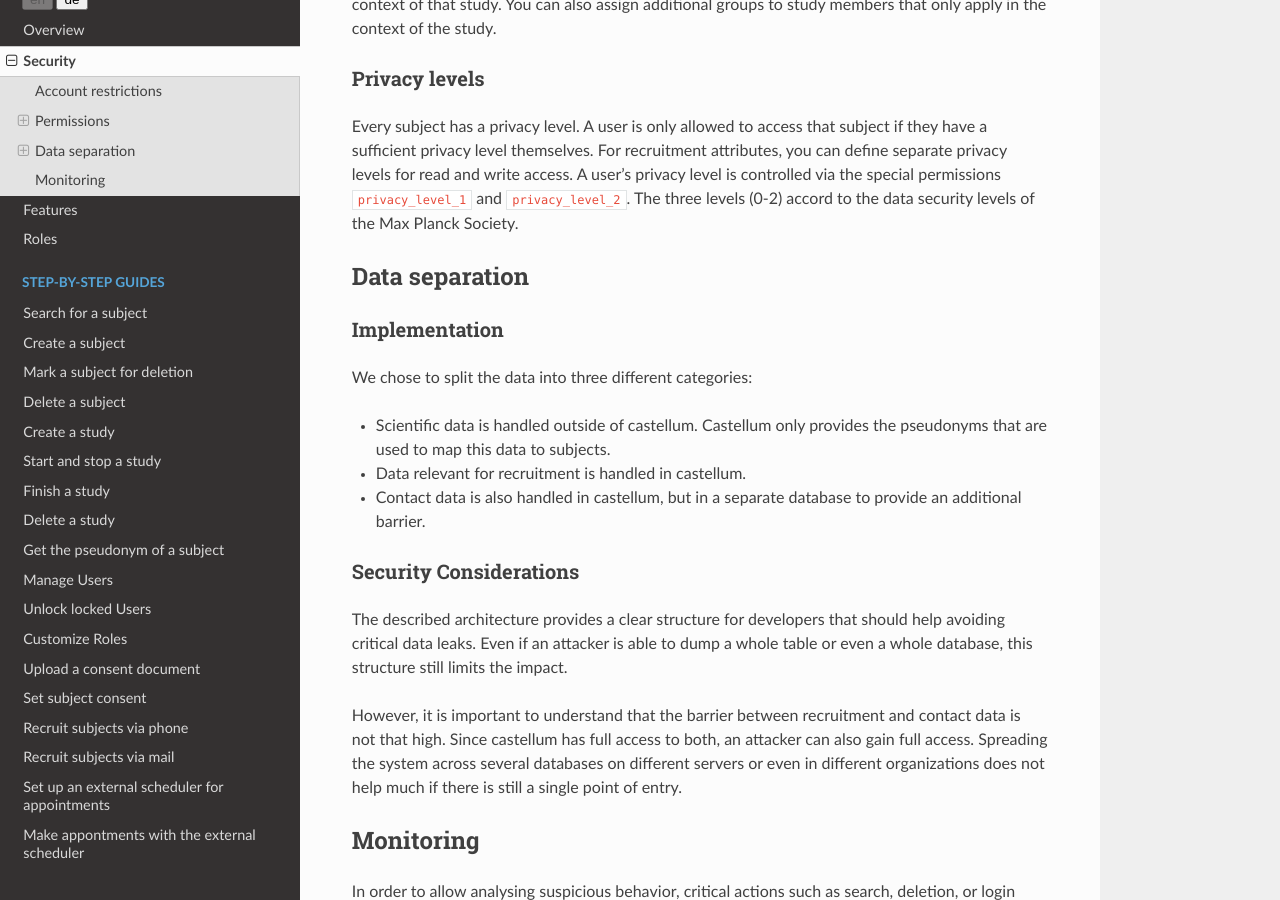
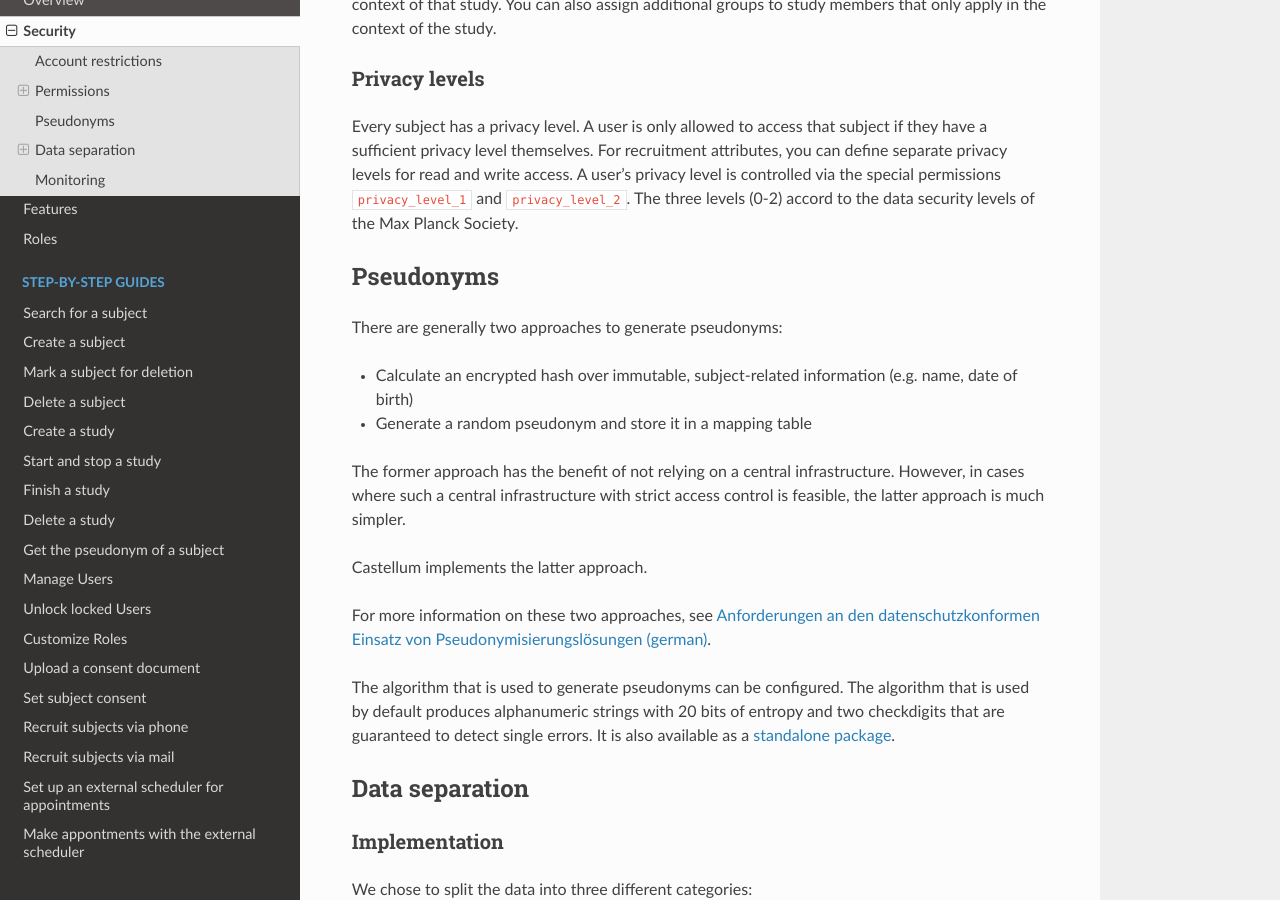
Before and after one commit to DouglasNeuroInformatics/castellum, a Sphinx documentation site: the page built from source/security.rst, in a window 1280 px wide and 900 px high, scrolled down 1306 px. Built offline with Sphinx 7.4.7 and the Read the Docs theme 2.0.0, drawn with Linux system fonts in a browser that asks for light colours.

Commit message:
document pseudonyms
fixes #8

```diff
--- a/source/security.rst
+++ b/source/security.rst
@@ -69,6 +69,31 @@ user's privacy level is controlled via the special permissions
 ``privacy_level_1`` and ``privacy_level_2``. The three levels (0-2) accord to
 the data security levels of the Max Planck Society.
 
+Pseudonyms
+----------
+
+There are generally two approaches to generate pseudonyms:
+
+-   Calculate an encrypted hash over immutable, subject-related information
+    (e.g. name, date of birth)
+-   Generate a random pseudonym and store it in a mapping table
+
+The former approach has the benefit of not relying on a central infrastructure.
+However, in cases where such a central infrastructure with strict access
+control is feasible, the latter approach is much simpler.
+
+Castellum implements the latter approach.
+
+For more information on these two approaches, see `Anforderungen an den
+datenschutzkonformen Einsatz von Pseudonymisierungslösungen (german)
+<https://www.de.digital/DIGITAL/Redaktion/DE/Digital-Gipfel/Download/2018/p9-datenschutzkonformer-einsatz-von-pseudonymisierungsloesungen.pdf>`_.
+
+The algorithm that is used to generate pseudonyms can be configured. The
+algorithm that is used by default produces alphanumeric strings with 20 bits of
+entropy and two checkdigits that are guaranteed to detect single errors. It is
+also available as a `standalone package
+<https://pypi.org/project/castellum-pseudonyms/>`_.
+
 Data separation
 ---------------
 
```
